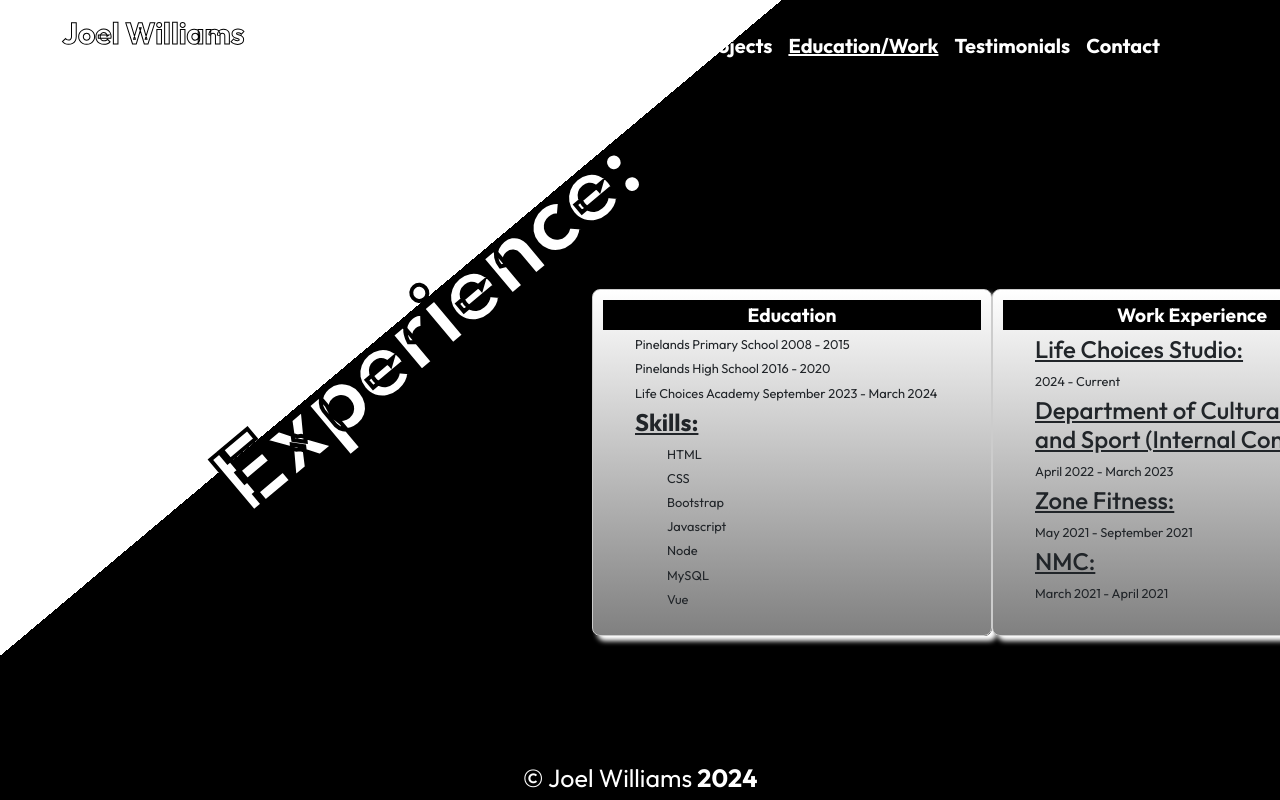
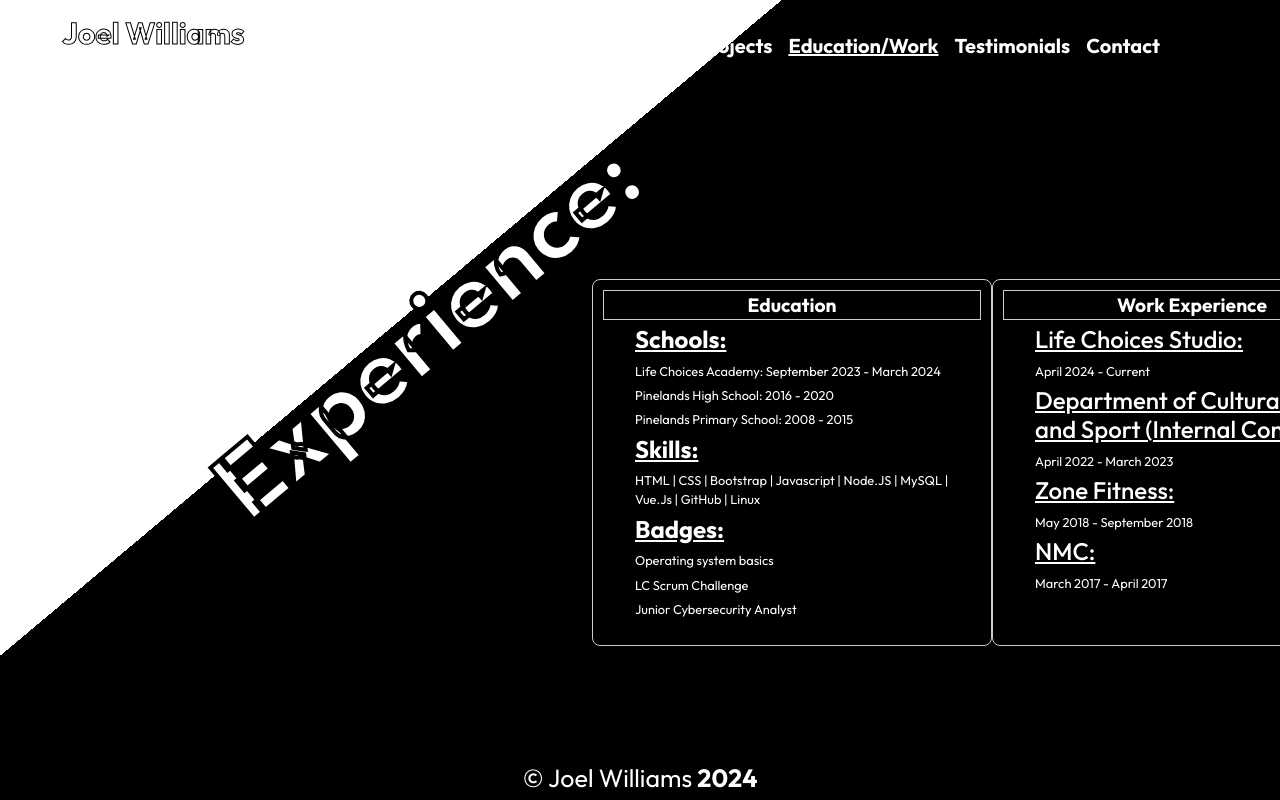
Before and after one commit to Mr-Williams11/VueEOMP, a Vue app in the folder vue-eomp/: page /resume in a window 1280 px wide. Shown: the top 800 px of the page. Built offline with nearby package versions, Linux system fonts and the light colour scheme.

Commit message:
cv update

```diff
--- a/vue-eomp/src/components/FooterView.vue
+++ b/vue-eomp/src/components/FooterView.vue
@@ -1,6 +1,17 @@
 <template>
-            <footer>&copy Joel Williams <span>{{ currYear }}</span></footer>
+    <footer>
+      &copy; Joel Williams <span>{{ currYear }}</span>
+      <div class="social-icons">
+        <a href="https://www.linkedin.com/">
+          <i class="fa fa-linkedin"></i>
+        </a>
+        <a href="https://github.com/">
+          <i class="fa fa-github"></i>
+        </a>
+      </div>
+    </footer>
   </template>
+
   <script>
   export default {
     data() {
@@ -10,6 +21,7 @@
     }
   }
   </script>
+
   <style>
   footer {
     color: white;
@@ -18,9 +30,24 @@ footer {
     width: 100%;
     position: fixed;
     left: 0px;
+    bottom: 0px; /* Adjust this according to your layout */
   }
 
   footer span {
     font-weight: bold;
   }
+
+  .social-icons {
+    margin-top: 10px; /* Adjust this according to your preference */
+  }
+
+  .social-icons a {
+    color: white;
+    margin: 0 5px; /* Adjust this according to your preference */
+    font-size: 20px;
+  }
+
+  .social-icons a:hover {
+    color: #007bff; /* Change to your preferred hover color */
+  }
   </style>
--- a/vue-eomp/src/views/HomeView.vue
+++ b/vue-eomp/src/views/HomeView.vue
@@ -11,9 +11,8 @@
         <h1 class="name">{{ name }}</h1>
         <h2 class="intro" id="intro">Im an Aspiring Developer</h2>
         <a
-          href="https://drive.google.com/file/d/1yWkHrKmpQ1IHK0qbjOTYpcsGblHC-EF2/view?usp=drive_link"
-          target="_blank"
-        >
+          href="https://drive.google.com/file/d/1xfnK2VRuGw5yBNwsHLXDCfkNhSz-PRze/view?usp=drive_link"
+          target="_blank">
           <button class="btn">Download CV</button>
         </a>
       </div>
@@ -53,13 +52,14 @@ export default {
 }
 
 .profile-image {
-  width: 400px;
-  height: 600px;
-  margin-right: 20px;
+  width: 300px;
+  height: 500px;
+  margin-right: 40px;
+  left: 20px;
+  bottom: 50px;
   animation: fadeIn 2s ease-out;
   position: relative;
-  bottom: 12px;
-  background: linear-gradient(-40deg, white 45.3%, black 35%);
+  background: linear-gradient(-40deg, white 36%, black 35%);
 }
 
 .text-container {
--- a/vue-eomp/src/views/ProjectView.vue
+++ b/vue-eomp/src/views/ProjectView.vue
@@ -1,5 +1,5 @@
 <template>
-    <h2>Projects:</h2>
+  <h2>Projects:</h2>
   <div id="carouselExampleIndicators" class="carousel slide">
     <div class="carousel-indicators">
       <button
@@ -55,10 +55,10 @@ export default {
 h2{
   position: relative;
   -webkit-text-stroke: 4px black;
-  left: 0px;
+  left: 70px;
   transform: rotate(-40deg);
   font-size: 6em;
-  top: 177px;
+  top: 80px;
 }
 
 .card {
@@ -66,9 +66,10 @@ h2{
   background: linear-gradient(white, grey);
   display: flex;
   flex-direction: column;
-  width: 500px; /* Reduced width */
+  width: 500px;
   padding: 8px; /* Reduced padding */
-  height: 500px; /* Reduced height */
+  height: 300px;
+  left: 80px; /* Reduced height */
 }
 
 .project-img {
@@ -96,22 +97,22 @@ h2{
 
 .github-link {
   position: relative;
-  width: 100%;
-  text-align: center;
+  text-align: left;
   margin-top: 4px;
   color: black;
   font-size: 16px;
   text-decoration: none;
+  padding: 2px;
 }
 
 .github-link:hover {
-  padding: 1px;
-  width: 100%;
+  background-color: black;
+  width: 90px;
+  color: white;
+  border: 2px solid white;
+  box-shadow: 10px 10px 10px white;
   text-align: center;
-  background-color: black;
-  color: lightblue;
-  box-shadow: 3px 3px 3px white;
-  border-radius: 4px;
+  transition: 1s;
 }
 
 .card p:not(.heading) {
@@ -126,9 +127,9 @@ h2{
 
 .carousel {
   position: relative;
-  height: 60vh;
-  width: 100%;
-  left: 700px;
+  height: 50vh;
+  width: 130%;
+  left: 600px;
 }
 
 .carousel-inner {
--- a/vue-eomp/src/views/ResumeView.vue
+++ b/vue-eomp/src/views/ResumeView.vue
@@ -5,20 +5,17 @@
       <div class="resume-task">
         <h3 class="task-title">Education</h3>
         <ul class="task-details">
-          <li>Pinelands Primary School 2008 - 2015</li>
-          <li>Pinelands High School 2016 - 2020</li>
-          <li>Life Choices Academy September 2023 - March 2024</li>
+          <h4><b>Schools:</b></h4>
+              <li>Life Choices Academy: September 2023 - March 2024</li>
+              <li>Pinelands High School: 2016 - 2020</li>
+              <li>Pinelands Primary School: 2008 - 2015</li>
           <h4><b>Skills:</b></h4>
-            <ul>
-              <li>HTML</li>
-              <li>CSS</li>
-              <li>Bootstrap</li>
-              <li>Javascript</li>
-              <li>Node</li>
-              <li>MySQL</li>
-              <li>Vue</li>
+              <li>HTML  |  CSS  | Bootstrap  |  Javascript |  Node.JS  |  MySQL  |  Vue.Js  |  GitHub  |  Linux  </li>
+          <h4><b>Badges:</b></h4>
+              <li>Operating system basics</li>
+              <li>LC Scrum Challenge</li>
+              <li>Junior Cybersecurity Analyst</li>
             </ul>
-        </ul>
       </div>
     </div>
     <div class="resume-section">
@@ -26,16 +23,16 @@
         <h3 class="task-title">Work Experience</h3>
         <ul class="task-details">
           <li>
-            <h4>Life Choices Studio:</h4> 2024 - Current
+            <h4>Life Choices Studio:</h4> April 2024 - Current
           </li>
           <li>
             <h4>Department of Cultural Affairs and Sport (Internal Control):</h4>April 2022 - March 2023
           </li>
           <li>
-            <h4>Zone Fitness:</h4> May 2021 - September 2021
+            <h4>Zone Fitness:</h4> May 2018 - September 2018
           </li>
           <li>
-            <h4>NMC:</h4> March 2021 - April 2021
+            <h4>NMC:</h4> March 2017 - April 2017
           </li>
 </ul>
       </div>
@@ -54,7 +51,7 @@ h2{
   left:0px;
   transform: rotate(-40deg);
   font-size: 6em;
-  top: 17px;
+  top: 35px;
 }
 
 h3{
@@ -87,8 +84,7 @@ h3{
   border: 1px solid #ccc;
   padding: 10px;
   border-radius: 8px;
-  background: linear-gradient(white, grey);
-  box-shadow: 5px 5px 5px white;
+  color: white;
   width: 400px;
   height: auto;
   position: relative;
@@ -101,7 +97,7 @@ h3{
   height: 30px;
   font-size: 1.2rem;
   margin-bottom: 5px;
-  background-color: black;
+  border: 1px solid #ccc;
   color: white;
 }
 
@@ -110,6 +106,7 @@ h3{
   font-size: 0.8rem;
   list-style: none;
   text-align: left;
+  position: relative;
 }
 
 h4{
--- a/vue-eomp/src/views/TestimonialsView.vue
+++ b/vue-eomp/src/views/TestimonialsView.vue
@@ -54,8 +54,9 @@ h2{
   left: 0px;
   transform: rotate(-40deg);
   font-size: 6em;
-  top: 165px;
+  top: 140px;
 }
+
 .card {
   position: relative;
   background: linear-gradient(white, grey);
@@ -63,8 +64,9 @@ h2{
   flex-direction: column;
   width: 500px; /* Reduced width */
   padding: 8px; /* Reduced padding */
-  height: 450px; /* Reduced height */
+  height: 370px; /* Reduced height */
   border-radius: 8px;
+  left: 10px;
 }
 
 .project-img {
@@ -81,8 +83,8 @@ h2{
   text-transform: capitalize;
   font-weight: 700;
   position: relative;
-  width: 100%;
-  text-align: left;
+  width: 65%;
+  text-align: center;
   color: black;
 }
 
@@ -90,8 +92,10 @@ h2{
   font-size: 15px; /* Reduced font size */
   color: #fff;
   position: relative;
-  top: 50px;
+  top: 10px;
   left: 10px;
+  width: 100%;
+  text-align: center;
 }
 
 .card p:last-child {
@@ -102,10 +106,10 @@ h2{
 
 .carousel {
   position: relative;
-  height: 70vh; /* Reduced height */
+  height: 60vh; /* Reduced height */
   top: 10%; /* Adjusted top */
-  width: 100%; /* Adjusted width */
-  left: 700px;/* Positioned on the right-hand side */
+  width: 110%; /* Adjusted width */
+  left: 600px;/* Positioned on the right-hand side */
 }
 
 .carousel-inner {
```
Lines whose indentation alone changed are shown as unchanged.
